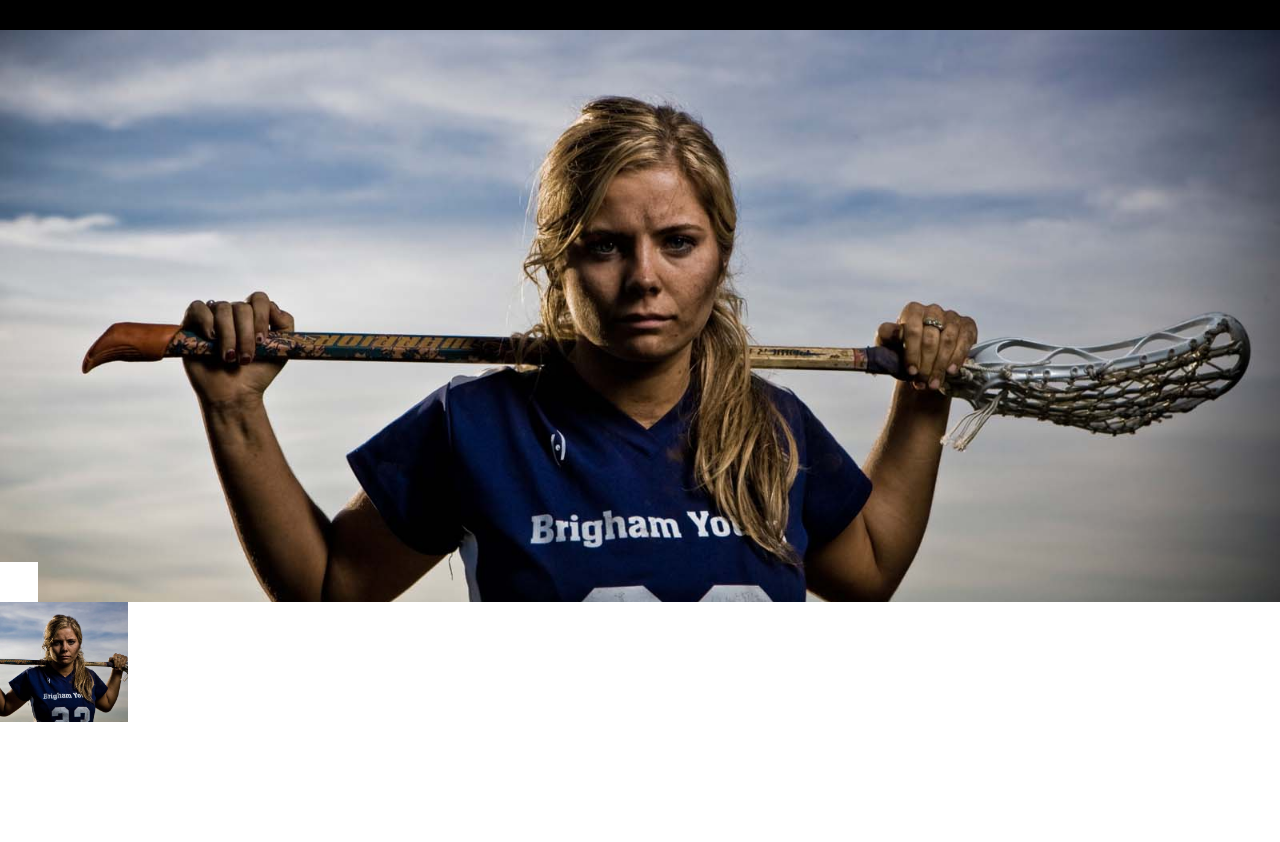
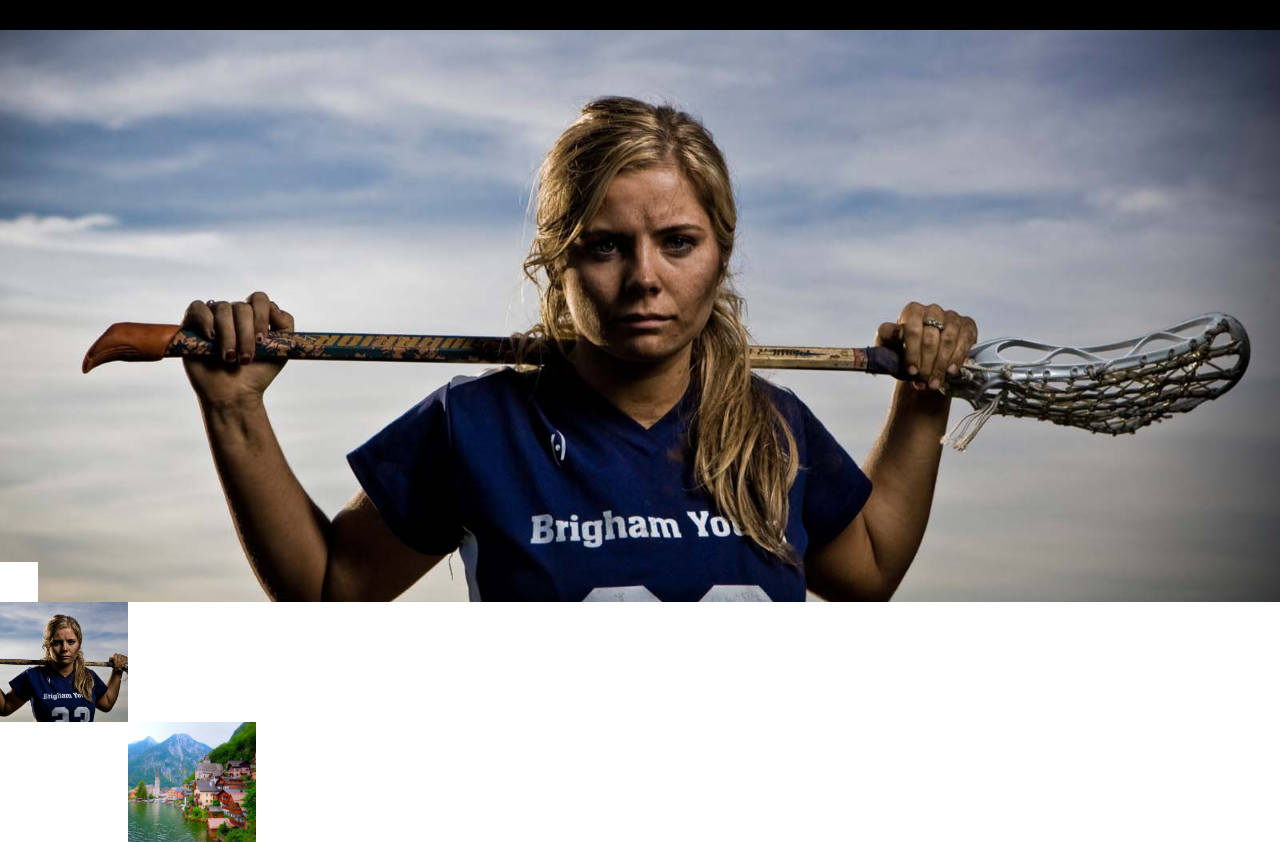
Before and after one commit to endermcbane/crookstonphoto, a plain HTML site: page portfolio.html in a window 1280 px wide. Shown: the part 78-920 px from the top of the page. Before the commit the page ends 800 px from the top, so only its background shows below. Drawn offline with Linux system fonts and the light colour scheme.

Commit message:
second thumbnail

```diff
--- a/css/main.css
+++ b/css/main.css
@@ -156,7 +156,7 @@ background-position: center;
 	z-index: 10;
 }
 
-#smallimage{
+#smallimage1{
 	background-image: url("../images/p1.jpg");
 	width:10%;
 	height:100%;
@@ -164,6 +164,18 @@ background-position: center;
 	z-index: 16;
 	background-size:cover;
 	background-position: center;
+
+}
+
+#smallimage2{
+	background-image: url("../images/p2.jpg");
+	width:10%;
+	height:100%;
+	position:relative;
+	z-index: 16;
+	background-size:cover;
+	background-position: center;
+	margin-left:10%;
 
 }
 
--- a/portfolio.html
+++ b/portfolio.html
@@ -38,7 +38,8 @@
 	<div id='collapse'></div>
 	<div id="expand"></div>
 	<div id = "pain">
-		<div id='smallimage'></div>
+		<div id='smallimage1'></div>
+		<div id='smallimage2'></div>
 
 	</div>
 
```
